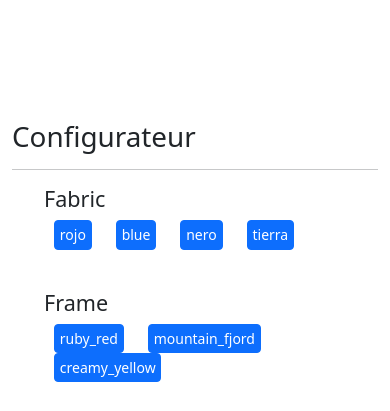
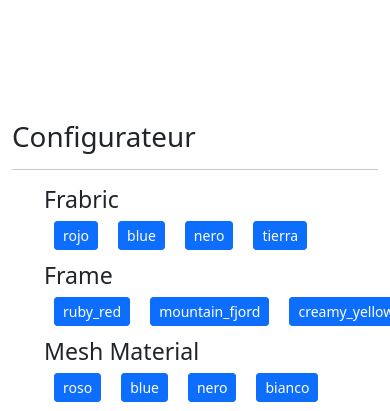
Before and after one commit to makan-dianka/emersya, a Django app: page / in a window 390 px wide; the page is wider, and only the part inside the window is pictured. Shown: the top 411 px of that part. Run offline with Django 4.2, Linux system fonts and the light colour scheme.

Commit message:
add javascript to auto generate menu

```diff
--- a/emersyapp/templates/emersyapp/index.html
+++ b/emersyapp/templates/emersyapp/index.html
@@ -12,31 +12,9 @@
     <div class="container box">
       <h1>Configurateur</h1> <hr />
     <div class="row">
-      <!-- Menu  -->
-      <div class="col-md-4">
-        <ul class="configuration_ul">
-          <h4>Fabric</h4>
-          <li><button class="btn btn-primary btn-sm" style="--bs-btn-padding-y: .20rem; --bs-btn-padding-x: .3rem;">rojo</button></li>
-          <li><button class="btn btn-primary btn-sm" style="--bs-btn-padding-y: .20rem; --bs-btn-padding-x: .3rem;">blue</button></li>
-          <li><button class="btn btn-primary btn-sm" style="--bs-btn-padding-y: .20rem; --bs-btn-padding-x: .3rem;">nero</button></li>
-          <li><button class="btn btn-primary btn-sm" style="--bs-btn-padding-y: .20rem; --bs-btn-padding-x: .3rem;">tierra</button></li>
-        </ul>
-        <br />
-        <ul class="configuration_ul">
-          <h4>Frame</h4>
-          <li><button class="btn btn-primary btn-sm" style="--bs-btn-padding-y: .20rem; --bs-btn-padding-x: .3rem;">ruby_red</button></li>
-          <li><button class="btn btn-primary btn-sm" style="--bs-btn-padding-y: .20rem; --bs-btn-padding-x: .3rem;">mountain_fjord</button></li>
-          <li><button class="btn btn-primary btn-sm" style="--bs-btn-padding-y: .20rem; --bs-btn-padding-x: .3rem;">creamy_yellow</button></li>
-        </ul>
-        <br />
-        <ul class="configuration_ul">
-          <h4>Mesh Material</h4>
-          <li><button class="btn btn-primary btn-sm" style="--bs-btn-padding-y: .20rem; --bs-btn-padding-x: .3rem;">roso</button></li>
-          <li><button class="btn btn-primary btn-sm" style="--bs-btn-padding-y: .20rem; --bs-btn-padding-x: .3rem;">blue</button></li>
-          <li><button class="btn btn-primary btn-sm" style="--bs-btn-padding-y: .20rem; --bs-btn-padding-x: .3rem;">nero</button></li>
-          <li><button class="btn btn-primary btn-sm" style="--bs-btn-padding-y: .20rem; --bs-btn-padding-x: .3rem;">blanco</button></li>
-        </ul>
-      </div>
+      <!-- Menu auto generate -->
+      <div class="col-md-4 menu"></div>
+
       <!-- Iframe emersya  -->
       <div class="col-md-8">
         <iframe id="emersyaIframe" src="https://emersya.com/showcase/98G4I8KMFO" height="500" width="700" title="emersya Iframe"></iframe>
@@ -45,41 +23,9 @@
     </div>
 
     <script src="https://cdn.jsdelivr.net/npm/bootstrap@5.3.0-alpha3/dist/js/bootstrap.bundle.min.js" integrity="sha384-ENjdO4Dr2bkBIFxQpeoTz1HIcje39Wm4jDKdf19U8gI4ddQ3GYNS7NTKfAdVQSZe" crossorigin="anonymous"></script>
-    <script src="{% static 'js/main.js' %}"></script>
 
-    <!-- script Iframe emersya  -->
-    <script type='text/javascript'>
-      var viewerIframe = null;
-      var viewerActive = false;
-
-      document.getElementById('emersyaIframe').onload = function() {
-        viewerIframe = document.getElementById('emersyaIframe').contentWindow;
-        window.removeEventListener('message', viewerEventListener ,false);
-
-        viewerIframe.postMessage({
-          	action : 'setMaterialsGroup',
-            configurationName : 'nero',
-            groupName : 'Fabric'
-        }, '*');
-
-        window.addEventListener('message', viewerEventListener, false);
-
-        viewerIframe.postMessage({
-          action:'getViewerState'
-        }, '*');
-      };
-
-      var viewerEventListener =  function(event){
-        if(event.data && event.data.action == 'onStateChange'){
-          if(event.data.state.viewerState == 'loaded' || event.data.state.viewerState == 'fallbackloaded'){
-            viewerActive = true;
-            console.log(viewerActive)
-          }
-        }
-        if(event.data && event.data.action == 'onError'){
-          console.log(event);
-        }
-      };
-    </script>
+    <!-- script emersya  -->
+    <script src="{% static 'js/menu.js' %}"></script>
+    <script src="{% static 'js/action.js' %}"></script>
   </body>
 </html>
--- /dev/null
+++ b/static/js/action.js
@@ -0,0 +1,11 @@
+function viewerEvent() {
+    viewerIframe = document.getElementById('emersyaIframe').contentWindow;
+    viewerIframe.postMessage({action : "registerCallback"}, "*");
+    viewerIframe.postMessage({
+        action : 'setMaterialsGroup',
+        configurationName : 'nero',
+        groupName : 'Fabric'
+    }, '*');
+}
+
+viewerEvent()
--- /dev/null
+++ b/static/js/menu.js
@@ -0,0 +1,37 @@
+let menu = [
+    {
+        'groupName' : 'Frabric',
+        'configName' : ['rojo', 'blue', 'nero', 'tierra']
+    },
+    {
+        'groupName' : 'Frame',
+        'configName' : ['ruby_red', 'mountain_fjord', 'creamy_yellow']
+    },
+    {
+        'groupName' : 'Mesh Material',
+        'configName' : ['roso', 'blue', 'nero', 'bianco'],
+    }
+]
+
+menu_element = document.querySelector('.menu')
+
+for (let n = 0; n < menu.length; n++){
+    // create ul with groupname in h3
+    let ul=document.createElement('ul');
+    ul.classList.add('configuration_ul')
+    let h3=document.createElement('h3')
+    menu_element.appendChild(ul);
+    h3.innerHTML = menu[n].groupName
+    ul.appendChild(h3)
+
+    // create li with configname
+   for (let config_name = 0; config_name < menu[n].configName.length; config_name++){
+        let li = document.createElement('li')
+        li.classList.add('btn')
+        li.classList.add('btn-primary')
+        li.classList.add('btn-sm')
+        li.classList.add('status')
+        li.innerHTML = menu[n].configName[config_name]
+        ul.appendChild(li)
+   }
+}
```
Also changed, not shown: static/js/main.js (deleted).
